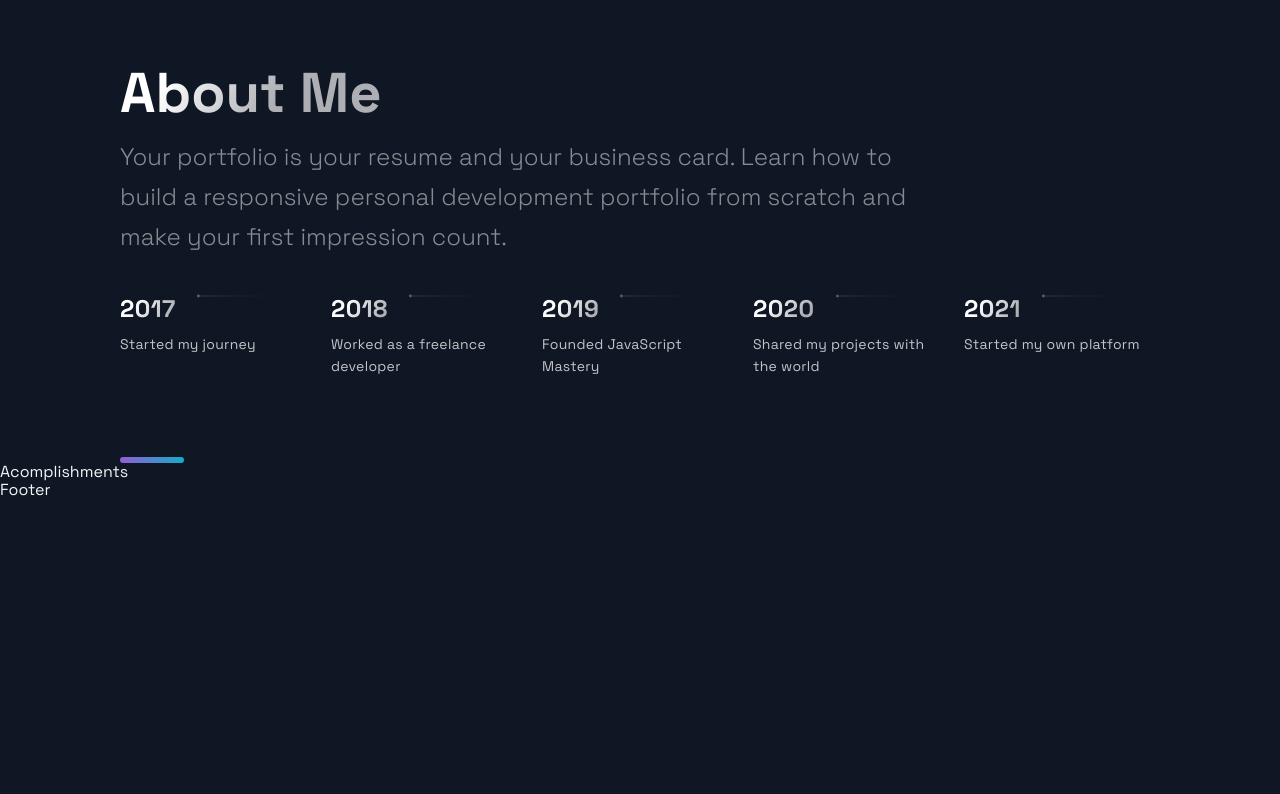
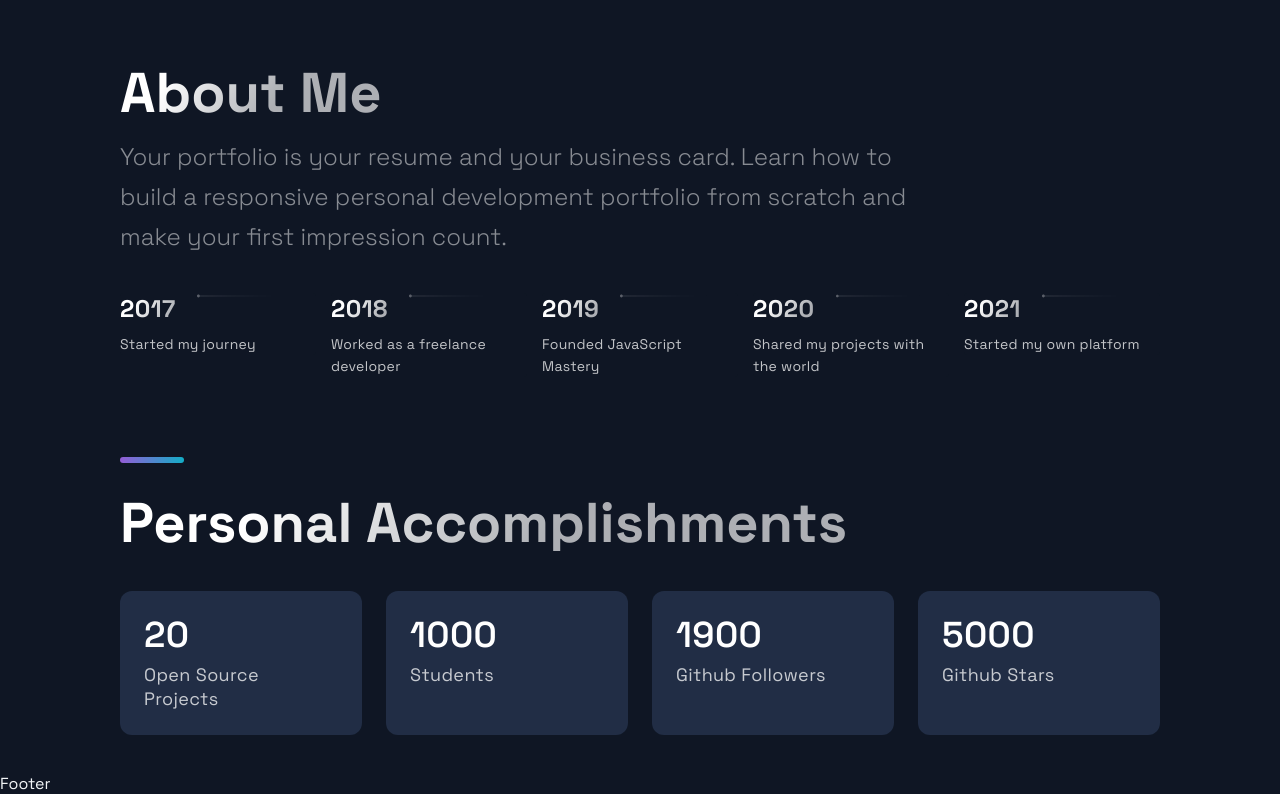
Before and after one commit to anuragc2001/portfolio_website_v2, a Next.js app: page / in a window 1280 px wide. Shown: the part 2633-3427 px from the top of the page. Before the commit the page ends 3133 px from the top, so only its background shows below. Built offline with nearby package versions, Linux system fonts and the light colour scheme.

Commit message:
added accomplishments section

```diff
--- a/src/components/Acomplishments/Acomplishments.js
+++ b/src/components/Acomplishments/Acomplishments.js
@@ -4,16 +4,26 @@
 import { Box, Boxes, BoxNum, BoxText } from './AcomplishmentsStyles';
 
 const data = [
-  { number: 20, text: 'Open Source Projects'},
+  { number: 20, text: 'Open Source Projects' },
   { number: 1000, text: 'Students', },
   { number: 1900, text: 'Github Followers', },
   { number: 5000, text: 'Github Stars', }
 ];
 
-const Acomplishments = () => (
-  <div>
-    Acomplishments
-  </div>
+const Accomplishments = () => (
+  <Section>
+    <SectionTitle>
+      Personal Accomplishments
+    </SectionTitle>
+    <Boxes>
+      {data.map((card, index) => (
+        <Box key={index}>
+          <BoxNum>{card.number}</BoxNum>
+          <BoxText>{card.text}</BoxText>
+        </Box>
+      ))}
+    </Boxes>
+  </Section>
 );
 
-export default Acomplishments;
+export default Accomplishments;
```
